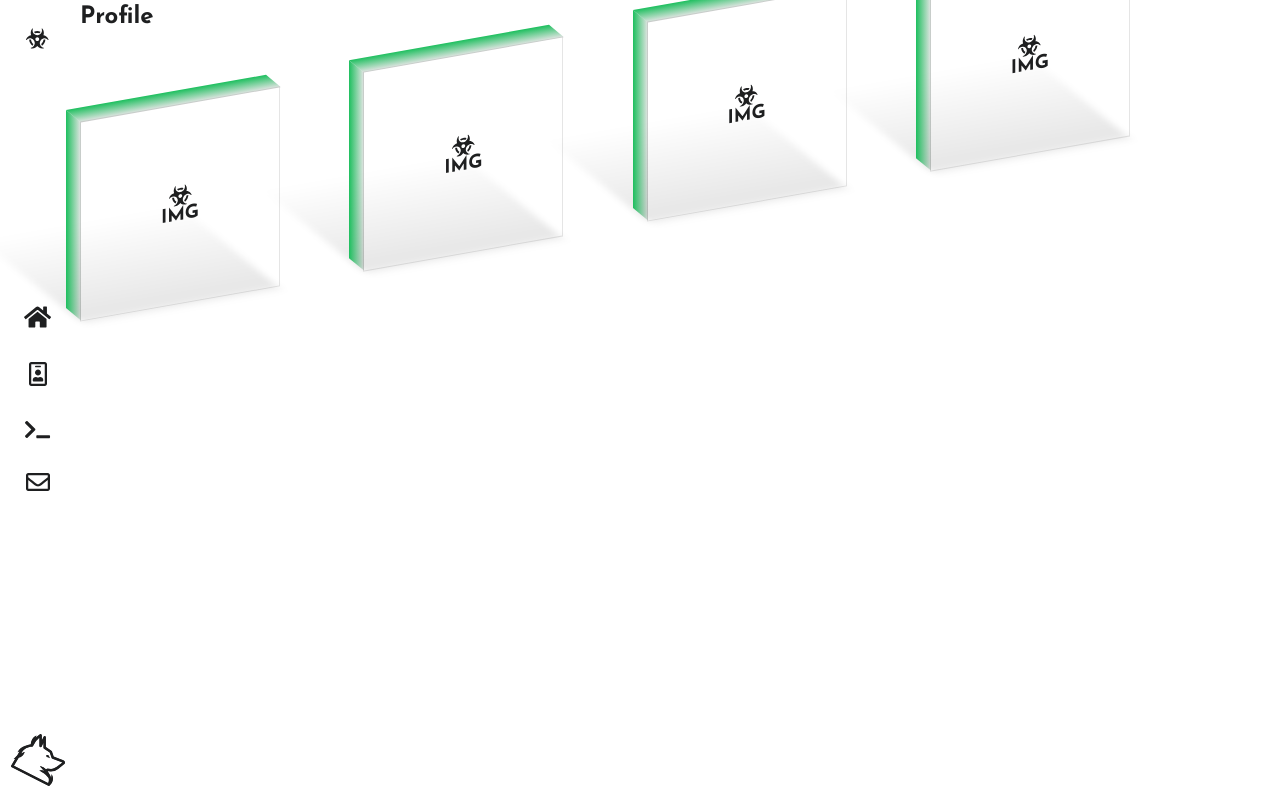
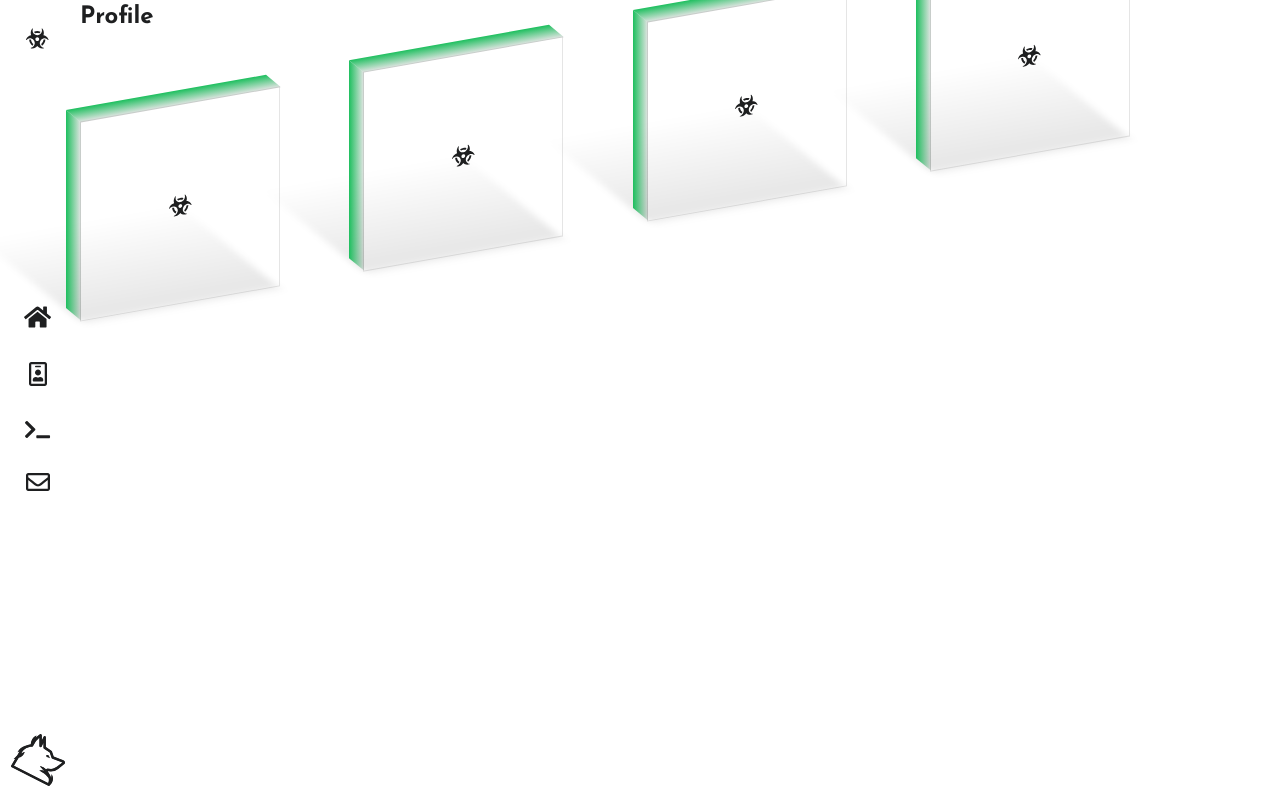
Before and after one commit to wolftrax5/wolftrax5, a React (Create React App) app: page /findme in a window 1280 px wide. Built offline with nearby package versions, Linux system fonts and the light colour scheme.

Commit message:
Add props of card

```diff
--- a/src/components/IsometricCard/index.js
+++ b/src/components/IsometricCard/index.js
@@ -1,14 +1,20 @@
 import React from 'react';
+import PropTypes from 'prop-types';
 import { Card, CardImgBox } from './styles';
 import { ToxicIcon } from '../Icon';
 
-export const IsometricCard = () => {
+export const IsometricCard = ({ className, title }) => {
   return (
-    <Card className='card'>
+    <Card className={`card ${className}`}>
       <CardImgBox className='card-imgBox'>
         <ToxicIcon />
-        <h3>IMG</h3>
+        <h3>{title}</h3>
       </CardImgBox>
     </Card>
   );
 };
+
+IsometricCard.propTypes = {
+  className: PropTypes.string,
+  title: PropTypes.string,
+};
```
